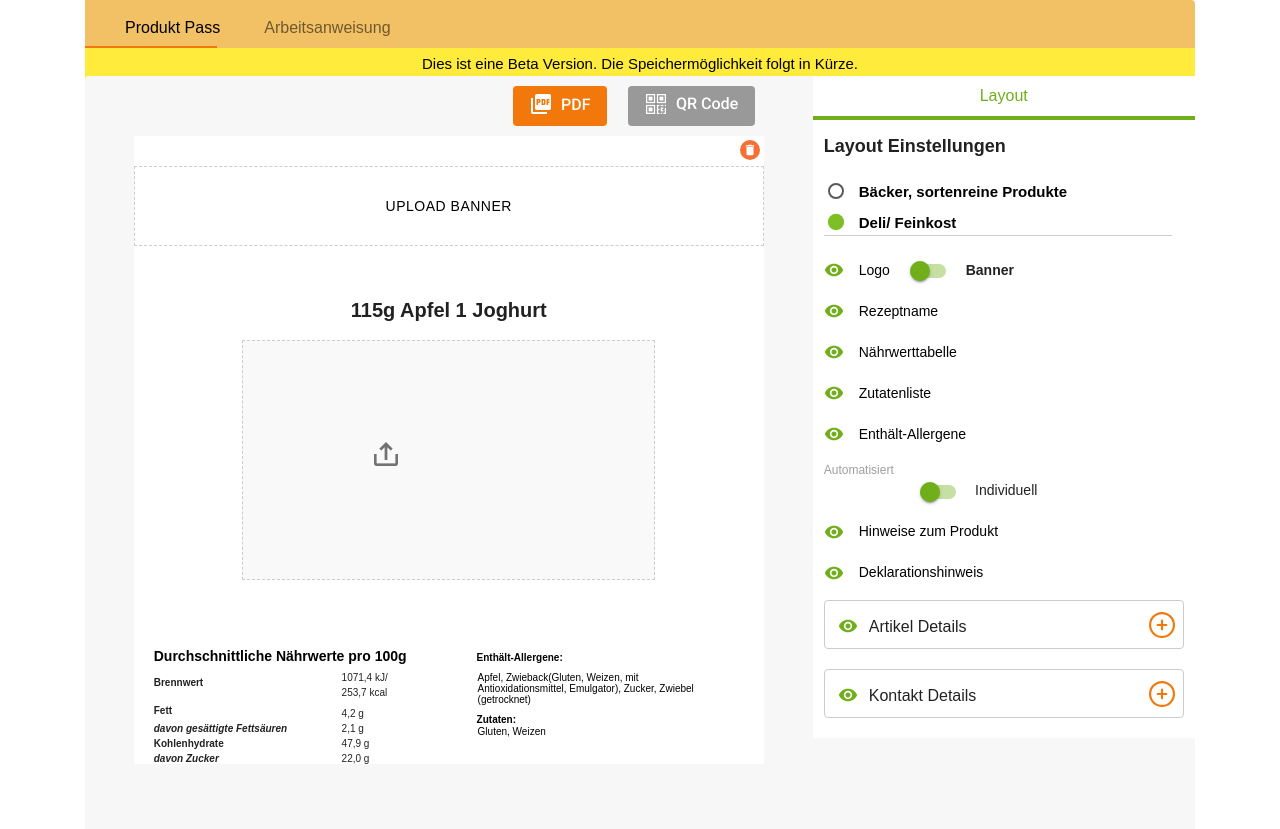
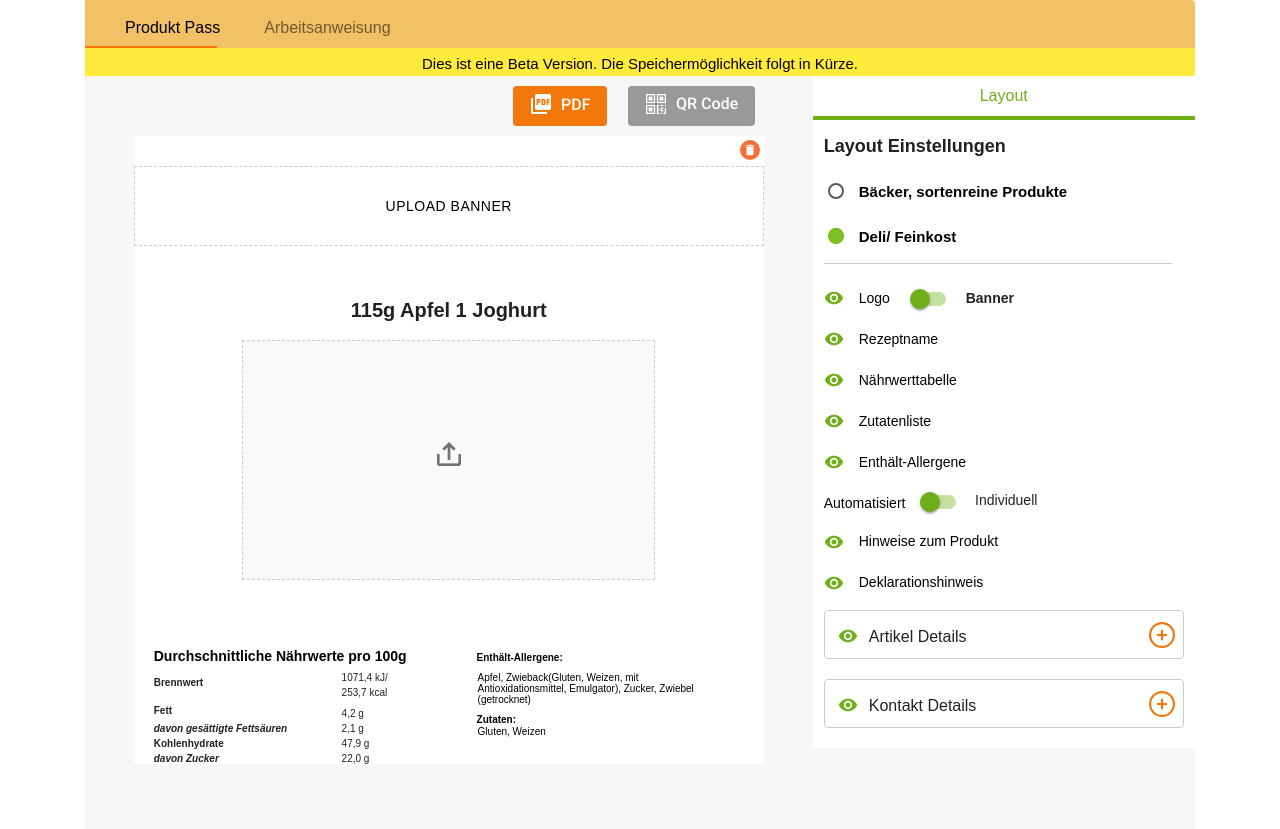
Before and after one commit to Bandage2/Rezeptrechner_PRO_Business, a plain HTML site: page index.html in a window 1280 px wide. Shown: the top 829 px of the page. Drawn offline with nearby package versions, Linux system fonts and the light colour scheme.

Commit message:
Update style.css

```diff
--- a/style.css
+++ b/style.css
@@ -472,6 +472,7 @@ padding: 4px !important;
 label .lever {
 /*margin-left: 2px;*/
 margin-top: 6px;
+margin-bottom: 14px;
 }
 [type="radio"].radio-btn-check:not(:checked) + span:not(.lever):before {
   width: 0;
@@ -557,6 +558,13 @@ border:none !important;
 
 .switch label input[type=checkbox]:checked+.lever:after{
   background-color: #f2770c !important;
+}
+.logo_banner .Automatisiert{
+  position: absolute;
+    top: 229px;
+    font-size: 14px;
+    font-weight: 500;
+    color: black;
 }
 /******************switch design css end**************************/
 .switch.logo_banner label{
@@ -886,7 +894,7 @@ display: contents;
     flex: 0 0 100%;
     width: 100%;
 }
- .input_width_box input.eye_input {
+ .input_width_box input.eye_input, .artikelnummer {
     border: 1px solid #cccccc !important;
     padding: 0px 10px 0px 16px !important;
     border-radius: 4px !important;
@@ -917,4 +925,7 @@ text-transform: capitalize;
   cursor: pointer;
 
 }
+.img-center{
+  position: absolute;
+}
 /************************logo-switch end***************************************/
```
